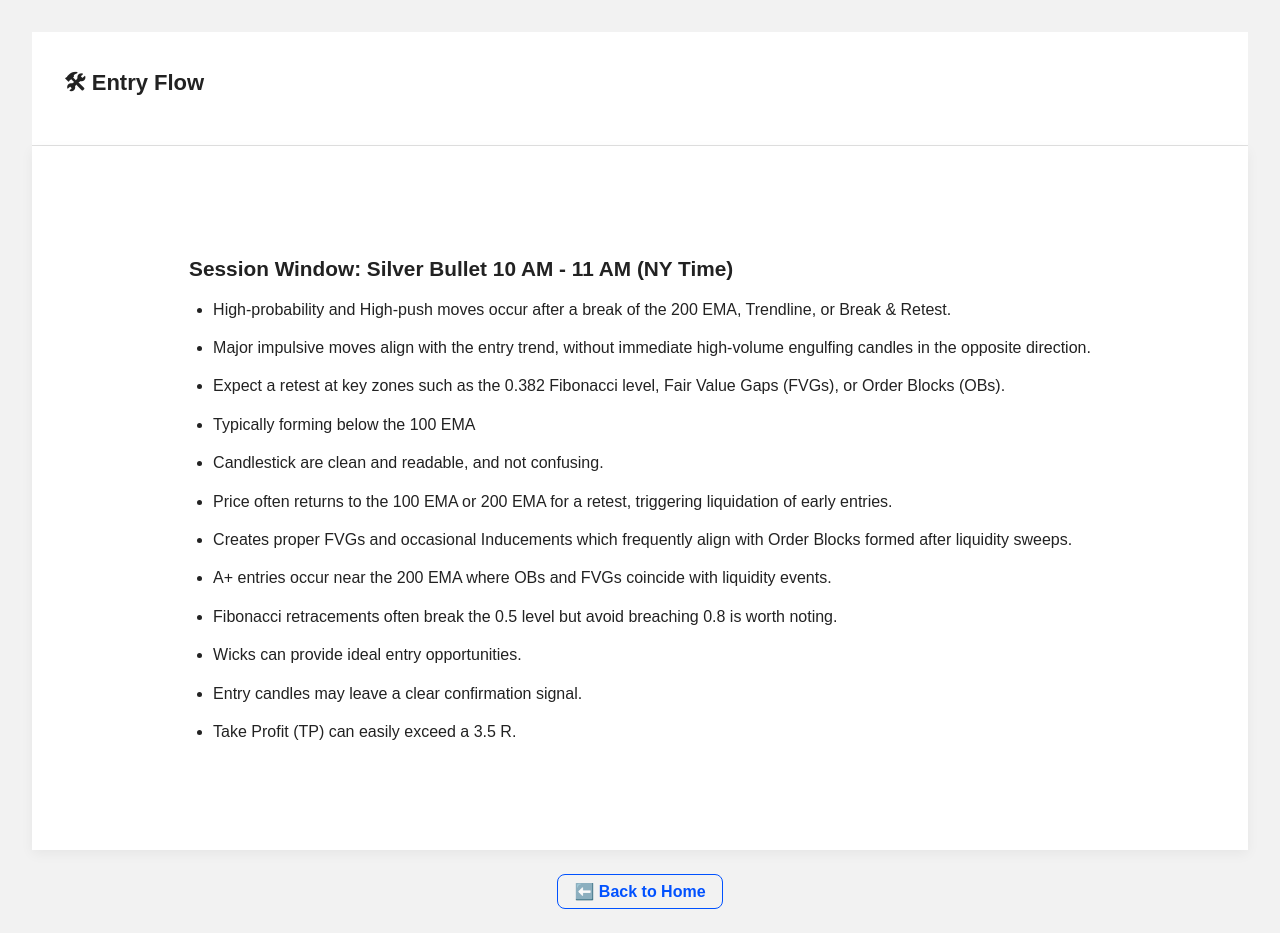
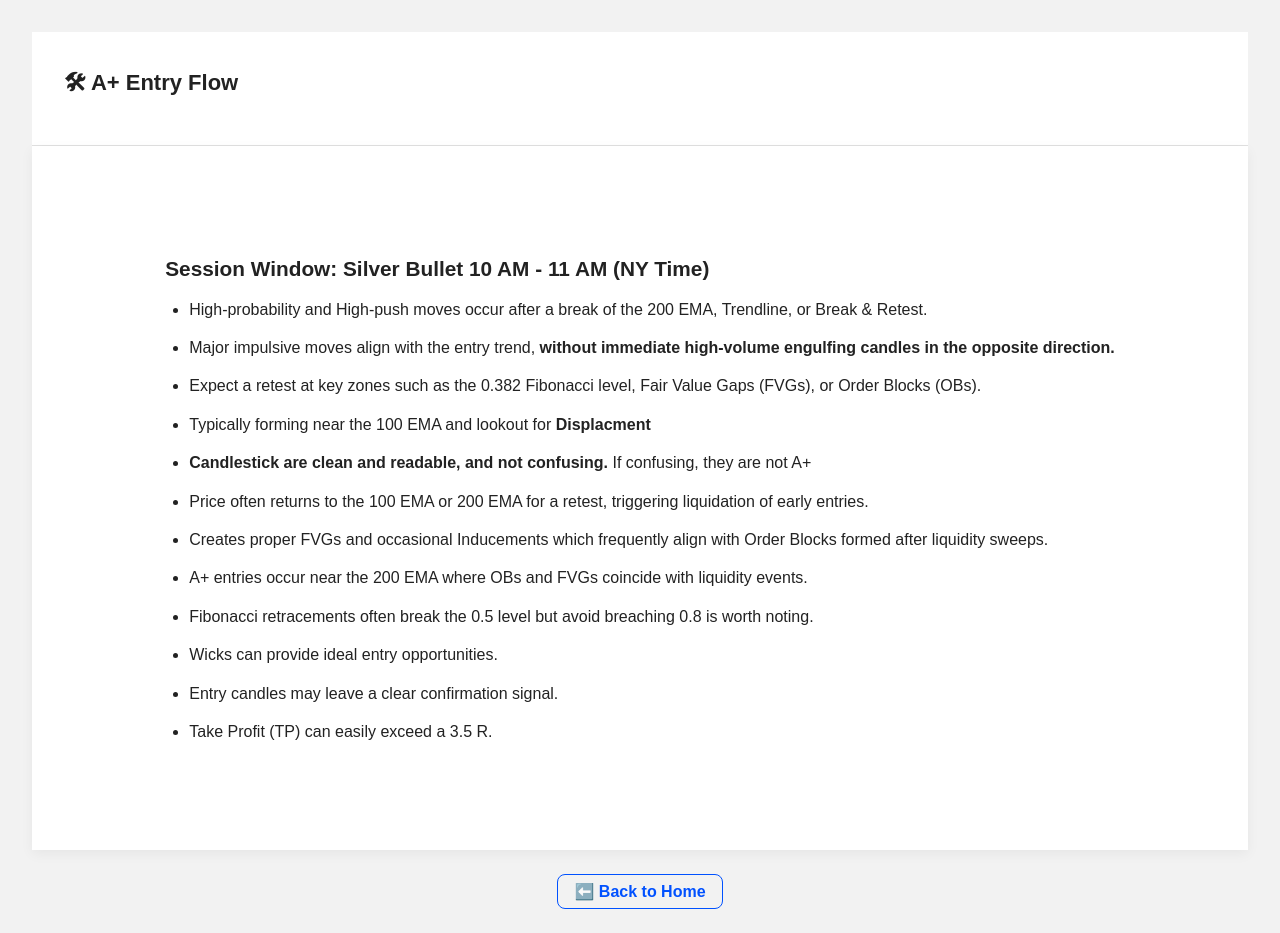
Before and after one commit to hustle-fintech/hustle, a plain HTML site: page pages/trade_flow.html in a window 1280 px wide. Drawn offline with Linux system fonts and the light colour scheme.

Commit message:
Chore: Button Changes, Entry Flow Add-ons

```diff
--- a/pages/trade_flow.html
+++ b/pages/trade_flow.html
@@ -12,7 +12,7 @@
 
 <body>
   <header>
-    <h2 class="header-right">🛠 Entry Flow</h2>
+    <h2 class="header-right">🛠 A+ Entry Flow</h2>
   </header>
 
   <div class="center-wrapper">
@@ -20,15 +20,12 @@
       <h3>Session Window: Silver Bullet 10 AM - 11 AM (NY Time)</h3>
       <ul>
         <li>High-probability and High-push moves occur after a break of the 200 EMA, Trendline, or Break & Retest.</li>
-        <li>Major impulsive moves align with the entry trend, without immediate high-volume engulfing candles in the
-          opposite direction.</li>
-        <li>Expect a retest at key zones such as the 0.382 Fibonacci level, Fair Value Gaps (FVGs), or Order Blocks
-          (OBs).</li>
-        <li>Typically forming below the 100 EMA</li>
-        <li>Candlestick are clean and readable, and not confusing.</li>
+        <li>Major impulsive moves align with the entry trend, <b>without immediate high-volume engulfing candles in the opposite direction.</b></li>
+        <li>Expect a retest at key zones such as the 0.382 Fibonacci level, Fair Value Gaps (FVGs), or Order Blocks (OBs).</li>
+        <li>Typically forming near the 100 EMA and lookout for <b>Displacment</b></li>
+        <li><b>Candlestick are clean and readable, and not confusing.</b> If confusing, they are not A+</li>
         <li>Price often returns to the 100 EMA or 200 EMA for a retest, triggering liquidation of early entries.</li>
-        <li>Creates proper FVGs and occasional Inducements which frequently align with Order Blocks formed after
-          liquidity sweeps.</li>
+        <li>Creates proper FVGs and occasional Inducements which frequently align with Order Blocks formed after liquidity sweeps.</li>
         <li>A+ entries occur near the 200 EMA where OBs and FVGs coincide with liquidity events.</li>
         <li>Fibonacci retracements often break the 0.5 level but avoid breaching 0.8 is worth noting.</li>
         <li>Wicks can provide ideal entry opportunities.</li>
```
Also changed, not shown: index.html (+4 -4 lines).
